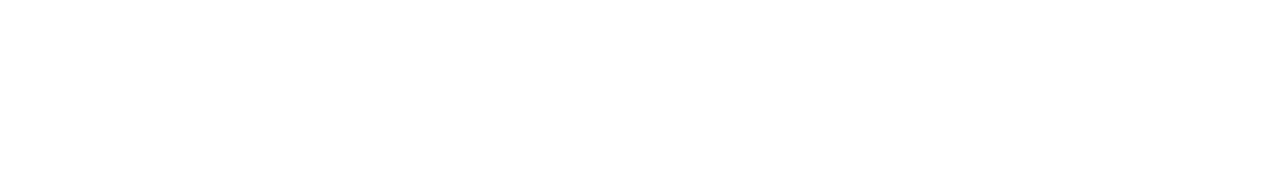
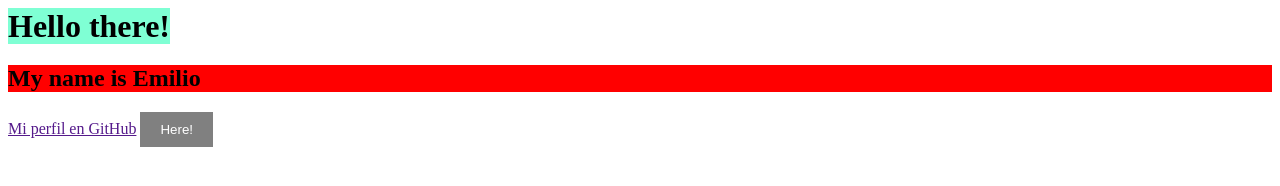
Before and after one commit to emisdo/techchallenge, a plain HTML site: page index.html in a window 1280 px wide. Drawn offline with Linux system fonts and the light colour scheme.

Commit message:
Añade hoja de estilos

```diff
--- a/index.html
+++ b/index.html
@@ -3,9 +3,13 @@
 <head>
     <meta charset="UTF-8">
     <meta name="viewport" content="width=device-width, initial-scale=1.0">
-    <title>Document</title>
+    <title>Emilio's Place</title>
+    <link rel="stylesheet" href="tc1.css">
 </head>
 <body>
-
+    <h1 class="myone">Hello there!</h1>
+    <h2 id="mytwo">My name is Emilio</h2>
+    <a href="">Mi perfil en GitHub</a>
+    <button>Here!</button>
 </body>
 </html>
--- /dev/null
+++ b/tc1.css
@@ -0,0 +1,46 @@
+/* elemento */
+p {
+    color: red;
+}
+
+/* clase */
+.myone {
+    background-color: aquamarine;
+    display: inline;
+}
+
+/* identificador */
+#mytwo {
+    background-color: red;
+    display: block;
+}
+
+/* universal */
+* {
+}
+
+/* Elementos <a> con un atributo title
+a[title] {
+    color: purple;*/
+
+button {
+    background-color: grey;
+    color: white;
+    padding: 10px 20px;
+    border: none;
+    cursor: pointer;
+}
+/* pseudoclase */
+button:hover {
+    background-color: blue;
+}
+
+p:first-line {
+}
+
+/* displays
+inline-block --> tiene propiedades de un display block
+flex -->
+grid -->
+none --> no es visible ni ocupa un espacio
+*/
```
